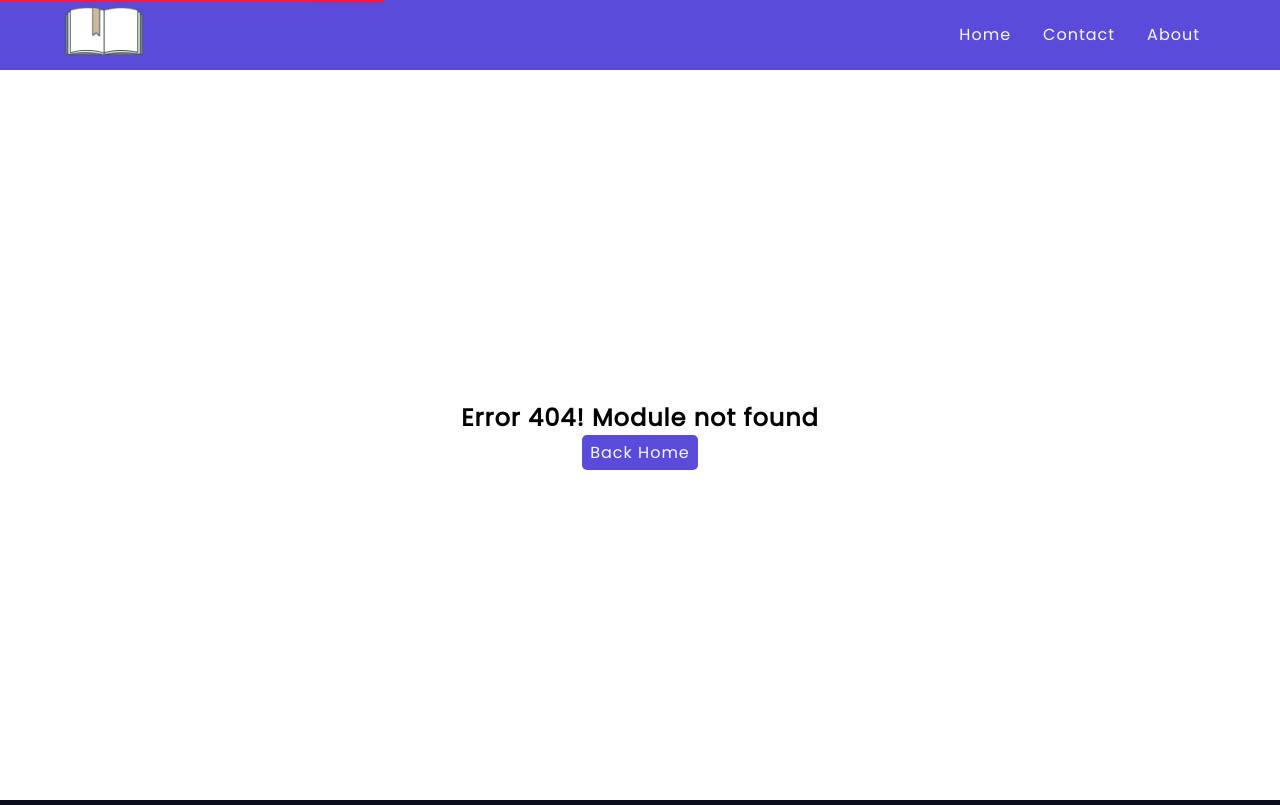
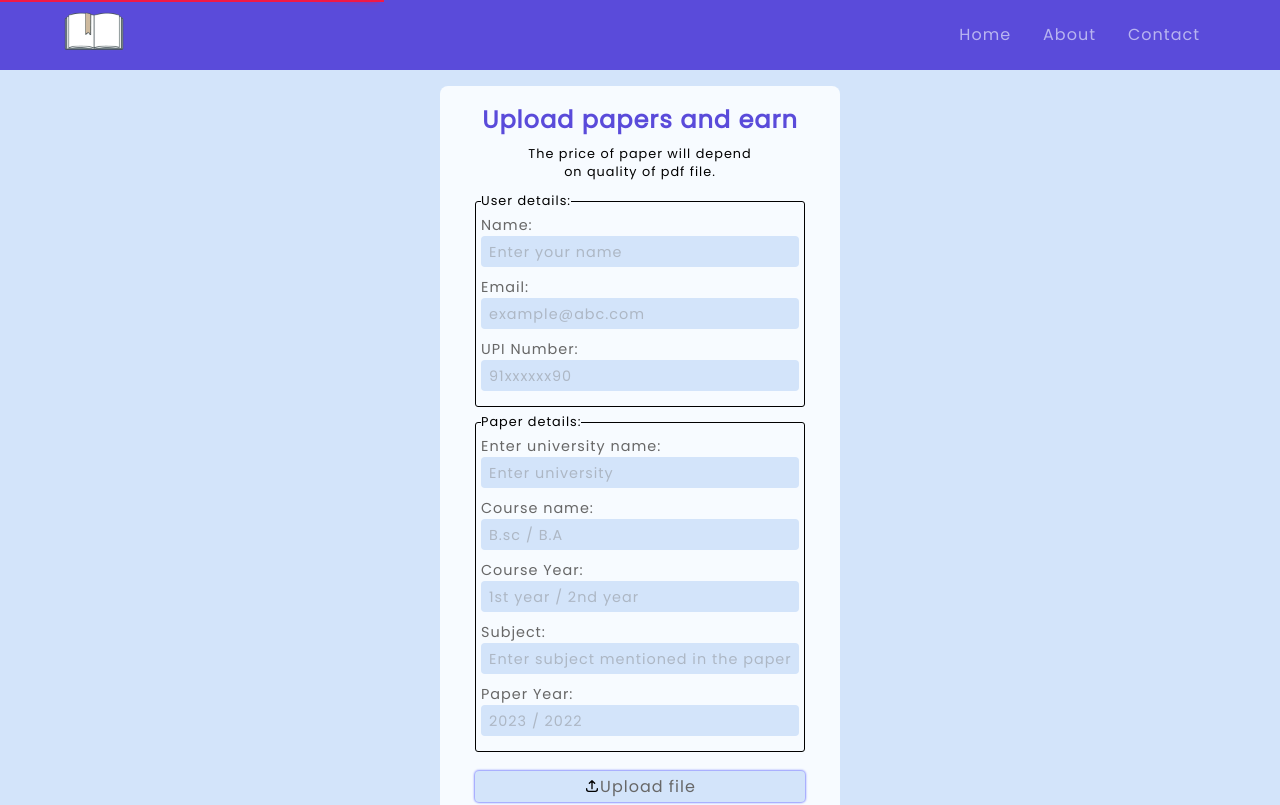
Before and after one commit to vai7725/previouspapers-frontend, a React (Create React App) app: page /contribute in a window 1280 px wide. Shown: the top 805 px of the page. Built offline with nearby package versions, Linux system fonts and the light colour scheme; no server answers.

Commit message:
Navbar enhanced and some bugs fixed

```diff
--- a/src/App.css
+++ b/src/App.css
@@ -26,6 +26,11 @@
 ::-webkit-scrollbar-thumb {
   background-color: var(--primary-color);
   border-radius: 3px;
+}
+
+input::-webkit-outer-spin-button,
+input::-webkit-inner-spin-button {
+  display: none;
 }
 
 /* =======
@@ -83,11 +88,11 @@ html {
   width: 90%;
   margin: auto;
   height: 100%;
-  flex-direction: row-reverse;
+  /* flex-direction: row-reverse; */
 }
 
 .logo {
-  width: 80px;
+  width: 60px;
 }
 
 .nav-links {
@@ -102,11 +107,12 @@ html {
   padding: 0.2rem 0.5rem;
   border-radius: 8px;
   color: var(--primary-text-color);
+  opacity: .6;
 }
 .nav-links li a:hover {
-  background-color: var(--primary-text-color);
-  color: var(--primary-color);
+  opacity: 1;
 }
+
 
 .ham-btn {
   font-size: 2rem;
@@ -121,43 +127,69 @@ html {
 .sm-screen-links {
   width: 100%;
   position: relative;
-  transform: scale(0);
   transition: var(--transition-slow);
   visibility: hidden;
   z-index: 2;
   border-radius: 4px;
+  height: 0;
+  opacity: 0;
 }
 .sm-screen-links-show {
-  transform: scale(1);
+  opacity: 1;
   visibility: visible;
+  display: block;
 }
 
-.sm-screen-links::before {
-  border-radius: 4px;
-  content: '';
-  position: absolute;
-  z-index: 0;
-  background: #bedaff;
-  backdrop-filter: blur(6px);
-  height: 100%;
-  width: 100%;
+
+.nav-links-sm {
+  padding: 1rem 1rem;
+  margin: .3rem .5rem;
+  width: 70%;
+  box-shadow: 1px 1px 4px ;
+  border-radius: 5px;
+  background-color: #bedaff;
 }
 
-.nav-links-sm {
-  padding: 0.5rem 1rem;
-  position: relative;
+.nav-icons{
+  display: flex;
+  align-items: center;
+}
+
+.nav-icon{
+  margin-right: 10px;
+  font-size: 1.5rem;
+}
+
+.nav-arrow path{
+  color: #797979;
 }
 
 .nav-links-sm li {
-  border-bottom: 1px solid #a0a0a0;
-  /* border: 2px solid black; */
+  display: flex;
+  align-items: center;
+  margin: .5rem 0;
 }
 
 .nav-links-sm li a {
-  font-size: 1.3rem;
-  color: #313131;
+  font-size: 1rem;
   width: 100%;
-  display: block;
+  display: flex;
+  align-items: center;
+  justify-content: space-between;
+  padding: .5rem ;
+  border-radius: 5px;
+  opacity: .5;
+}
+
+.nav-links-sm li a:active{
+  opacity: 1;
+}
+
+.login-btn{
+  background-color: var(--primary-text-color);
+  color: var(--primary-color);
+  padding: .3rem .8rem;
+  font-size: 1rem;
 }
 
 /* =======
@@ -223,7 +255,7 @@ html {
 .landing-page::before {
   content: '';
   position: absolute;
-  background: url('./assets/landing-page-background.webp') no-repeat fixed
+  background: url('./assets/landing-page-background.webp') no-repeat
     center/cover;
   width: 100%;
   height: 100%;
@@ -354,11 +386,13 @@ html {
 }
 
 .contact-form h1,
+.contact-form h2,
 .contact-form p {
   text-align: center;
 }
 
-.contact-form h1 {
+.contact-form h1,
+.contact-form h2 {
   color: var(--primary-color);
 }
 .contact-form p {
@@ -380,6 +414,18 @@ html {
   padding: 1rem 0.5rem;
 }
 
+.form-section {
+  padding: 0.3rem;
+  margin: 0.2rem 0;
+  border-radius: 3px;
+  border: 1px solid black;
+  width: 100%;
+}
+
+.form-section > legend {
+  font-size: 0.8rem;
+}
+
 .contact-form-main {
   width: 100%;
   display: flex;
@@ -391,6 +437,9 @@ html {
 .form-label {
   font-size: 0.9rem;
   color: #676767;
+  width: 100%;
+  display: flex;
+  align-items: center;
 }
 
 .inp {
@@ -436,6 +485,36 @@ html {
   display: flex;
   justify-content: center;
   align-items: center;
+}
+
+/* =======
+    Earn styles
+    ======= */
+.earn-section {
+  min-height: calc(100vh - 70px);
+  flex-direction: column;
+}
+
+.check-label {
+  margin-bottom: 0.5rem;
+}
+
+.tnc_check {
+  margin: 0 0.5rem;
+  height: 15px;
+  width: 15px;
+}
+
+.paperInput {
+  display: none;
+}
+
+.paperInput-label {
+  /* border: 1px solid black; */
+  margin-top: 1rem;
+  font-size: 1rem;
+  justify-content: center;
+  box-shadow: 0 0 2px 1px var(--secondary-color);
 }
 
 /* =======
@@ -854,6 +933,10 @@ html {
     display: none;
   }
 
+  .nav-links-sm{
+    display: none;
+  }
+
   .university-content-section > h1 {
     font-size: 2.5rem;
   }
--- a/src/App.js
+++ b/src/App.js
@@ -9,6 +9,7 @@ import Contact from './components/Contact';
 import Footer from './components/Footer';
 import LoadingBar from 'react-top-loading-bar';
 import { GlobalContext } from './context/Context';
+import Earn from './components/earn/Earn';
 
 function App() {
   const { state, dispatch } = GlobalContext();
@@ -24,9 +25,10 @@ function App() {
       />
       <Header />
       <Routes>
-        <Route path="/" element={<Home />} />
+        <Route exact path="/" element={<Home />} />
         <Route path="/contact" element={<Contact />} />
         <Route path="/about" element={<About />} />
+        <Route path="/contribute" element={<Earn />} />
         <Route path="/api/papers/:university" element={<Papers />} />
         <Route path="/*" element={<Error />} />
       </Routes>
--- a/src/components/About.js
+++ b/src/components/About.js
@@ -1,5 +1,7 @@
 import React from 'react';
+import { useEffect } from 'react';
 import { FaLinkedin } from 'react-icons/fa';
+import axios from 'axios';
 
 const About = () => {
   return (
@@ -22,7 +24,7 @@ const About = () => {
         <div className="about-creator-box">
           <div className="about-creator-card">
             <img
-              src="https://media.licdn.com/dms/image/D4D03AQHJHUCSRF6VAA/profile-displayphoto-shrink_800_800/0/1677689728343?e=1684368000&v=beta&t=8ckA1vyeDzfKNvdIXncUNtXjjS0bFWSy3ozOp0mtPfo"
+              src="https://avatars.githubusercontent.com/u/107029078?v=4"
               alt="Creator img"
             />
             <h3>Vaibhav Prajapat</h3>
@@ -38,7 +40,7 @@ const About = () => {
           </div>
           <div className="about-creator-card">
             <img
-              src="https://media.licdn.com/dms/image/D4D03AQH81lxz84B4ZQ/profile-displayphoto-shrink_800_800/0/1675145695216?e=1684368000&v=beta&t=QFkqSvBC7Yht8YnrZiJoJ62i-I8wggqSXomZywd1xbU"
+              src="https://media.licdn.com/dms/image/D4D03AQH81lxz84B4ZQ/profile-displayphoto-shrink_400_400/0/1675145695216?e=1690416000&v=beta&t=OYWwgZ4VB4h-XUWWX_MKkGR8mCmWA1vhuCXu73aCSdc"
               alt="Creator img"
             />
             <h3>Abhishek Bansal</h3>
--- a/src/components/Header.js
+++ b/src/components/Header.js
@@ -1,8 +1,12 @@
 import React from 'react';
 import logo from '../assets/logo.webp';
 import { FaBars, FaTimes } from 'react-icons/fa';
-import { Link } from 'react-router-dom';
+import { Link, NavLink } from 'react-router-dom';
 import { GlobalContext } from '../context/Context';
+import { AiOutlineHome } from 'react-icons/ai';
+import { BiHelpCircle } from 'react-icons/bi';
+import { HiOutlineUserGroup } from 'react-icons/hi';
+import { BsArrowRight } from 'react-icons/bs';
 
 const Header = () => {
   const { state, dispatch } = GlobalContext();
@@ -16,27 +20,49 @@ const Header = () => {
   };
   const closeSmNavLinks = () => dispatch({ type: 'CLOSE_SM_NAV_LINKS' });
 
+  const activeStyle = ({ isActive }) => {
+    if (isActive) {
+      return {
+        opacity: 1,
+      };
+    }
+  };
+
   return (
     <header className="header">
       <nav className="navbar">
+        <button className="btn ham-btn" onClick={toggleSmNavLinks}>
+          {smNavLinksOpen ? <FaTimes /> : <FaBars />}
+        </button>
         <Link to="/">
           <img src={logo} alt="logo" className="logo" />
         </Link>
         <ul className="nav-links">
           <li>
-            <Link to="/">Home</Link>
+            <NavLink exact="true" to="/" style={activeStyle}>
+              Home
+            </NavLink>
+          </li>
+          <li>
+            <NavLink style={activeStyle} to="/about">
+              About
+            </NavLink>
+          </li>
+          <li>
+            <NavLink style={activeStyle} to="/contact">
+              Contact
+            </NavLink>
           </li>
 
-          <li>
-            <Link to="/contact">Contact</Link>
-          </li>
-          <li>
-            <Link to="/about">About</Link>
-          </li>
+          {/* <li>
+            <NavLink style={activeStyle} to="/contribute">
+              Upload papers
+            </NavLink>
+          </li> */}
         </ul>
-        <button className="btn ham-btn" onClick={toggleSmNavLinks}>
-          {smNavLinksOpen ? <FaTimes color="#fff" /> : <FaBars />}
-        </button>
+        {/* <button className="btn login-btn">
+          <FiLogIn className="" />
+        </button> */}
       </nav>
       <div
         className={`${
@@ -47,21 +73,50 @@ const Header = () => {
       >
         <ul className="nav-links-sm">
           <li>
-            <Link to="/" onClick={closeSmNavLinks}>
-              Home
-            </Link>
+            <NavLink style={activeStyle} to="/" onClick={closeSmNavLinks}>
+              <span className="nav-icons">
+                <AiOutlineHome className="nav-icon" />
+                Home
+              </span>
+              <BsArrowRight className="nav-arrow" />
+            </NavLink>
+          </li>
+          <li>
+            <NavLink style={activeStyle} to="/about" onClick={closeSmNavLinks}>
+              <span className="nav-icons">
+                <HiOutlineUserGroup className="nav-icon" />
+                About
+              </span>
+              <BsArrowRight className="nav-arrow" />
+            </NavLink>
+          </li>
+          <li>
+            <NavLink
+              style={activeStyle}
+              to="/contact"
+              onClick={closeSmNavLinks}
+            >
+              <span className="nav-icons">
+                <BiHelpCircle className="nav-icon" />
+                Contact
+              </span>
+              <BsArrowRight className="nav-arrow" />
+            </NavLink>
           </li>
 
-          <li>
-            <Link to="/contact" onClick={closeSmNavLinks}>
-              Contact
-            </Link>
-          </li>
-          <li>
-            <Link to="/about" onClick={closeSmNavLinks}>
-              About
-            </Link>
-          </li>
+          {/* <li>
+            <NavLink
+              style={activeStyle}
+              to="/contribute"
+              onClick={closeSmNavLinks}
+            >
+              <span className="nav-icons">
+                <FiUpload className="nav-icon" />
+                Upload papers
+              </span>
+              <BsArrowRight className="nav-arrow" />
+            </NavLink>
+          </li> */}
         </ul>
       </div>
     </header>
--- /dev/null
+++ b/src/components/earn/Earn.js
@@ -0,0 +1,123 @@
+import React from 'react';
+import { HiOutlineUpload } from 'react-icons/hi';
+
+const Earn = () => {
+  return (
+    <section className="earn-section contact-section">
+      <form action="" className="contact-form paper-upload-form">
+        <header>
+          <h2>Upload papers and earn</h2>
+          <p>
+            The price of paper will depend <br /> on quality of pdf file.
+          </p>
+        </header>
+        <main className="contact-form-main">
+          <fieldset className="form-section">
+            <legend>User details:</legend>
+            <label className="form-label" htmlFor="uploadPaperFormName">
+              Name:
+            </label>
+            <input
+              className="inp"
+              id="uploadPaperFormName"
+              type="text"
+              placeholder="Enter your name"
+            />
+            <label className="form-label" htmlFor="uploadPaperFormEmail">
+              Email:
+            </label>
+            <input
+              className="inp"
+              id="uploadPaperFormEmail"
+              type="email"
+              placeholder="example@abc.com"
+            />
+            <label className="form-label" htmlFor="uploadPaperFormUpiNum">
+              UPI Number:
+            </label>
+            <input
+              className="inp"
+              id="uploadPaperFormUpiNum"
+              type="number"
+              placeholder="91xxxxxx90"
+            />
+          </fieldset>
+          <fieldset className="form-section">
+            <legend>Paper details:</legend>
+            <label className="form-label" htmlFor="uploadPaperFormUniversity">
+              Enter university name:
+            </label>
+            <input
+              className="inp"
+              id="uploadPaperFormUniversity"
+              type="text"
+              placeholder="Enter university"
+            />
+            <label className="form-label" htmlFor="uploadPaperFormCourse">
+              Course name:
+            </label>
+            <input
+              className="inp"
+              id="uploadPaperFormCourse"
+              type="text"
+              placeholder="B.sc / B.A"
+            />
+            <label className="form-label" htmlFor="uploadPaperFormCourseYear">
+              Course Year:
+            </label>
+            <input
+              className="inp"
+              id="uploadPaperFormCourseYear"
+              type="text"
+              placeholder="1st year / 2nd year"
+            />
+            <label className="form-label" htmlFor="uploadPaperFormPaperTitle">
+              Subject:
+            </label>
+            <input
+              className="inp"
+              id="uploadPaperFormPaperTitle"
+              type="text"
+              placeholder="Enter subject mentioned in the paper"
+            />
+            <label className="form-label" htmlFor="uploadPaperFormPaperYear">
+              Paper Year:
+            </label>
+            <input
+              className="inp"
+              id="uploadPaperFormPaperYear"
+              type="text"
+              placeholder="2023 / 2022"
+            />
+          </fieldset>
+          <label
+            className="form-label inp btn paperInput-label"
+            htmlFor="uploadPaperFormPaperFile"
+          >
+            <HiOutlineUpload /> Upload file
+          </label>
+          <input
+            className="inp paperInput"
+            id="uploadPaperFormPaperFile"
+            type="file"
+            placeholder="2023 / 2022"
+          />
+
+          <label htmlFor="t&c" className="form-label check-label">
+            <input
+              type="checkbox"
+              name="t&c"
+              id="t&c"
+              className="tnc_check"
+              checked
+            />
+            I accept all the T&C.
+          </label>
+          <button className="btn form-btn">Sumbit</button>
+        </main>
+      </form>
+    </section>
+  );
+};
+
+export default Earn;
```
